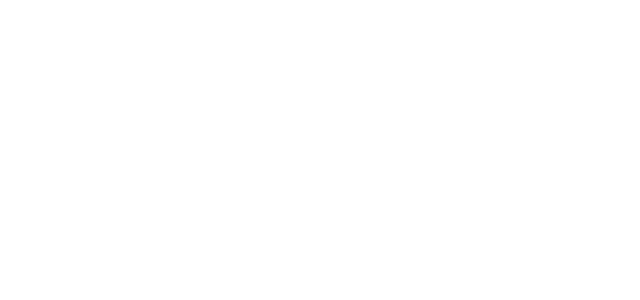
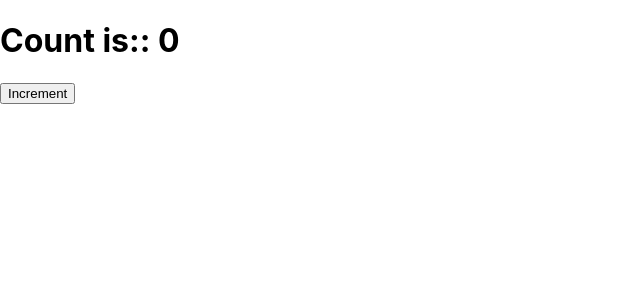
Before and after one commit to AKSHAW6299/Hooks, a React (Create React App) app: page /useCallback in a window 1280 px wide. Before the commit this address had no page. Shown: the top 300 px of the page, without its empty margins (0-640 px from the left). Built offline with nearby package versions, Linux system fonts and the light colour scheme.

Commit message:
changes and bugs

```diff
--- a/src/App.js
+++ b/src/App.js
@@ -6,10 +6,7 @@
 import UseReducer from './views/usereducer3/UseReducer'
 import UseRef from './views/useref4/UseRef'
 import UseMemo from './views/useMemo5/UseMemo'
-
-
-
-
+import UseCallback from './views/useCallback6/UseCallback'
 
 function App() {
   return (
@@ -21,6 +18,7 @@
         <Route path="/usereducer" element={<UseReducer />} />
         <Route path="/useref" element={<UseRef />} />
         <Route path="/usememo" element={<UseMemo />} />
+        <Route path="/useCallback" element={<UseCallback />} />
       </Routes>
     </Router>
   )
--- a/src/views/home/Home.jsx
+++ b/src/views/home/Home.jsx
@@ -7,19 +7,27 @@
       <h1>Home</h1>
       <Link to="/usestate">
         <button>Go to useState</button>
-      </Link>
+      </Link> <br />
+
       <Link to="/useeffect">
         <button>Go to useEffect</button>
-      </Link>
+      </Link> <br />
+
       <Link to="/usereducer">
         <button>Go to useReducer</button>
-      </Link>
+      </Link> <br />
+
       <Link to="/useref">
         <button>Go to useRef</button>
-      </Link>
+      </Link> <br />
+
       <Link to="/useMemo">
         <button>Go to useMemo</button>
-      </Link>
+      </Link> <br />
+
+      <Link to="/useCallback">
+        <button>Go to useCallback</button>
+      </Link> <br />
     </div>
   );
 }
--- /dev/null
+++ b/src/views/useCallback6/UseCallback.jsx
@@ -0,0 +1,13 @@
+import React, { useState } from 'react'
+
+function UseCallback() {
+    const [count, setCount] = useState(0)
+    return (
+        <>
+            <h1>Count is:: {count}</h1>
+            <button onClick={() => setCount(count + 50)}>Increment</button>
+        </>
+    )
+}
+
+export default UseCallback
```
